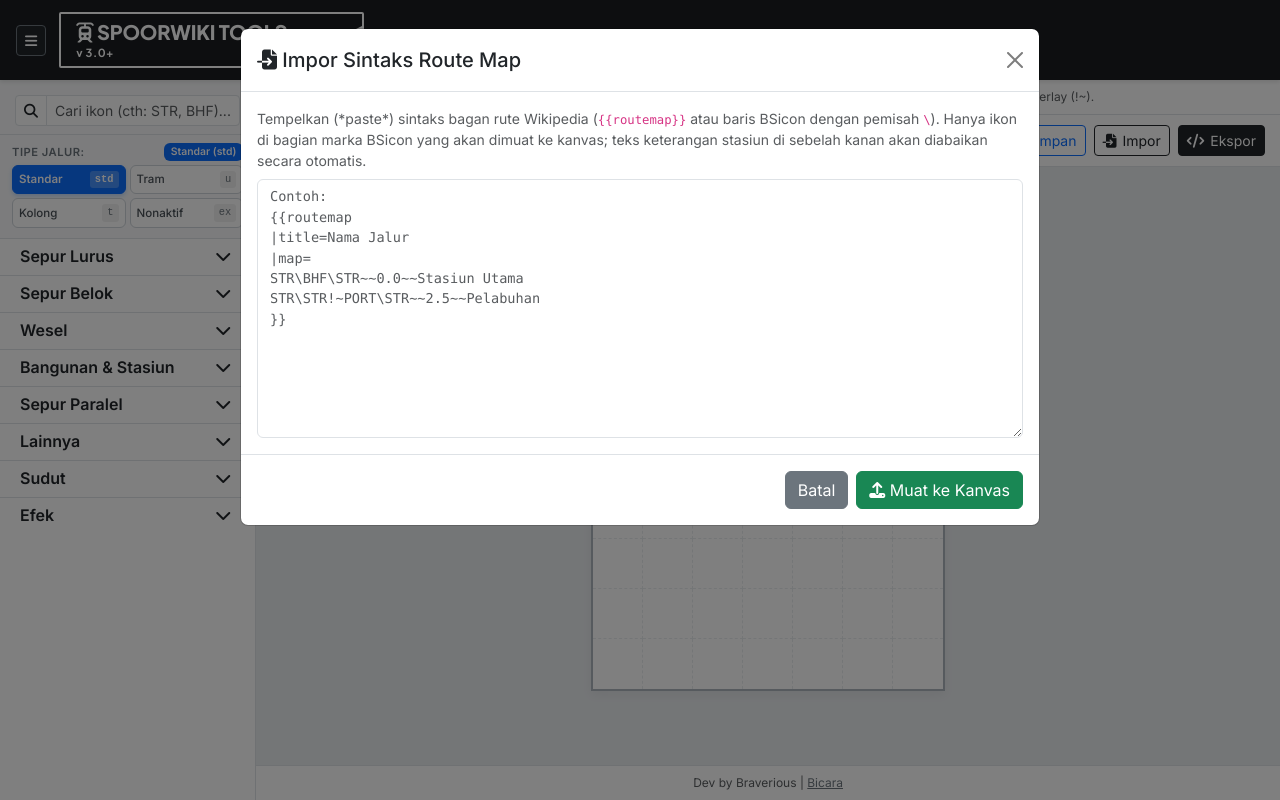
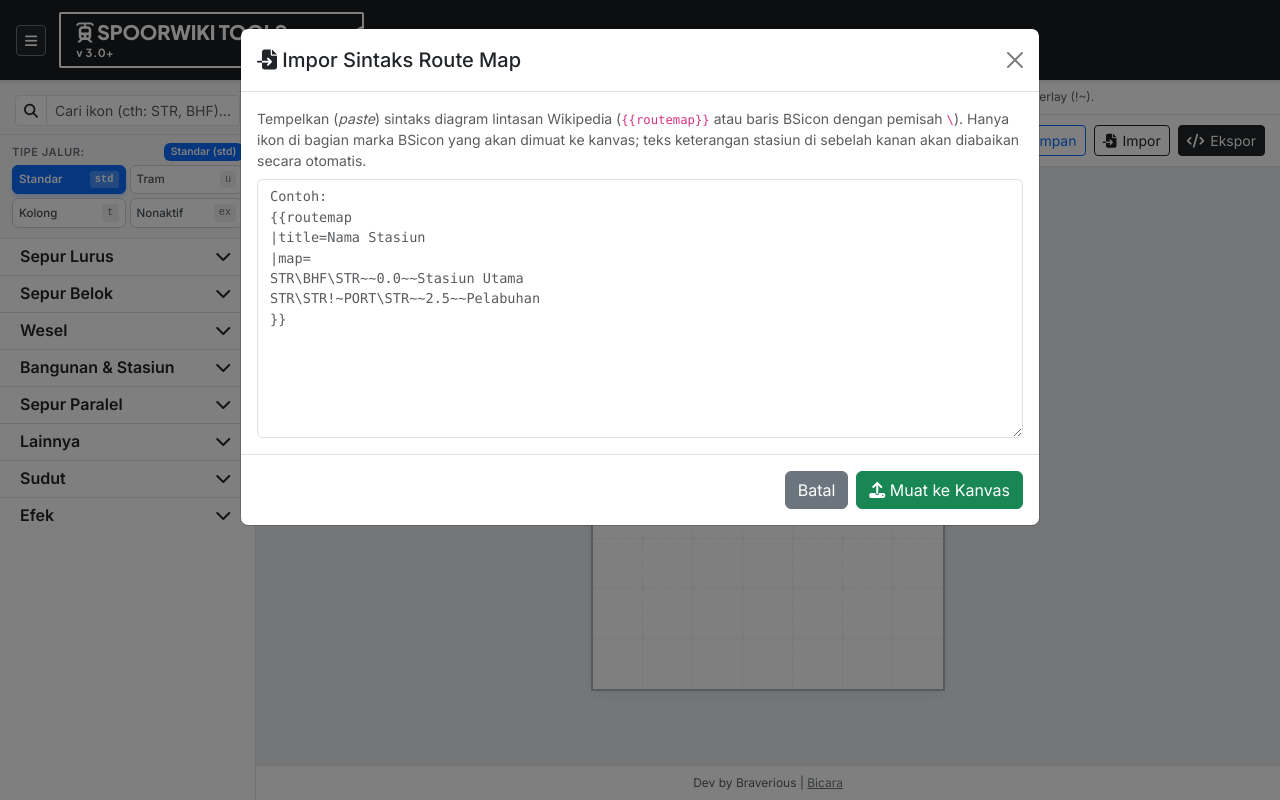
Before and after one commit to Braverious/bsicon-tools, a website: page index.html in a window 1280 px wide. Both pictures are taken after a click on the button "Impor". Drawn offline with nearby package versions, Linux system fonts and the light colour scheme.

Commit message:
fix: minor UX changes

```diff
--- a/index.html
+++ b/index.html
@@ -794,12 +794,14 @@
                 </div>
                 <div class="modal-body">
                     <p class="text-muted small mb-2">
-                        Tempelkan (*paste*) sintaks bagan rute Wikipedia (<code>{{routemap}}</code> atau baris BSicon
+                        Tempelkan (<i>paste</i>) sintaks diagram lintasan Wikipedia (<code>{{routemap}}</code> atau
+                        baris
+                        BSicon
                         dengan pemisah <code>\</code>). Hanya ikon di bagian marka BSicon yang akan dimuat ke kanvas;
                         teks keterangan stasiun di sebelah kanan akan diabaikan secara otomatis.
                     </p>
                     <textarea id="importTextarea" class="form-control font-monospace" rows="12"
-                        placeholder="Contoh:&#10;{{routemap&#10;|title=Nama Jalur&#10;|map=&#10;STR\BHF\STR~~0.0~~Stasiun Utama&#10;STR\STR!~PORT\STR~~2.5~~Pelabuhan&#10;}}"
+                        placeholder="Contoh:&#10;{{routemap&#10;|title=Nama Stasiun&#10;|map=&#10;STR\BHF\STR~~0.0~~Stasiun Utama&#10;STR\STR!~PORT\STR~~2.5~~Pelabuhan&#10;}}"
                         style="font-size: 0.85rem;"></textarea>
                     <div id="importFeedback" class="small mt-2" style="display: none;"></div>
                 </div>
```
Also changed, not shown: src/index.html (+4 -2 lines).
